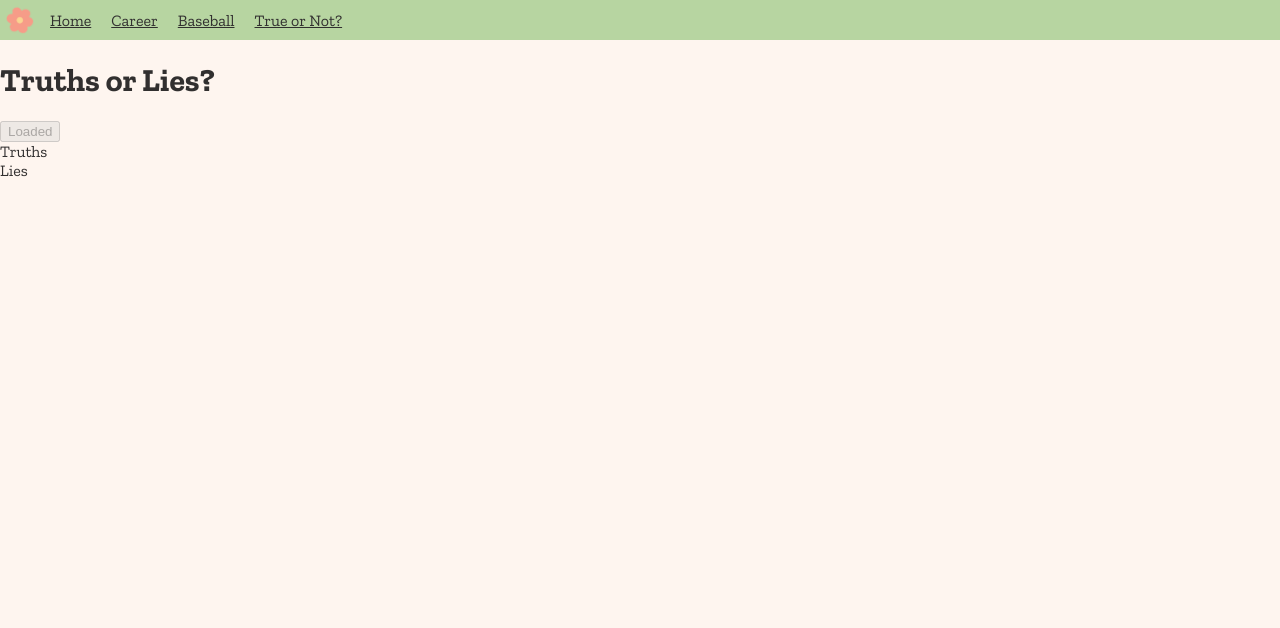
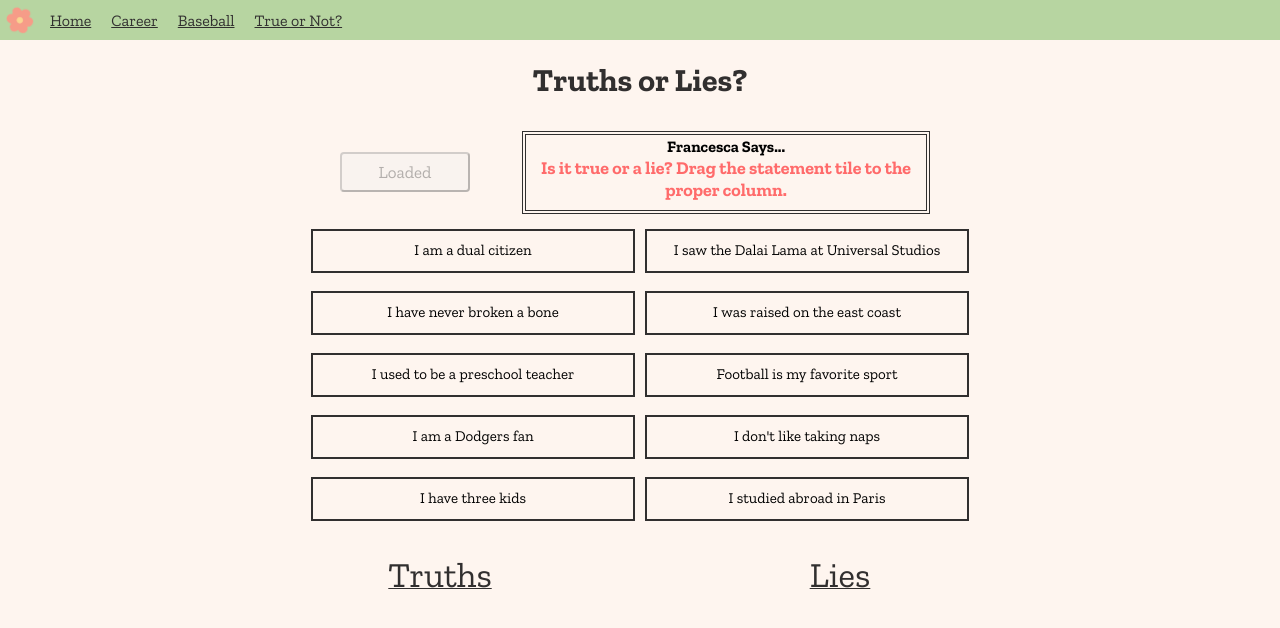
Before and after one commit to cramerfam/CS601_TermProject_Cramer, a plain HTML site: page truthorlie.html in a window 1280 px wide. Both pictures are taken after a click on the button "Try Your Luck!". Drawn offline with nearby package versions, Linux system fonts and the light colour scheme; no server answers.

Commit message:
truth or lie updates

```diff
--- a/truthorlie.html
+++ b/truthorlie.html
@@ -20,14 +20,20 @@
         <a href="./truthorlie.html">True or Not?</a>
     </div>
 
+    <div id="container">
          <h1>Truths or Lies?</h1>
+        <div id="infoContainer">
             <button id="loadButton">Try Your Luck!</button>
+            <div id="info">
+                <span id="says">Francesca Says...</span>
+                <div id="explanationText">Click the button to play!</div>
+            </div>
+        </div>
 
         <!-- Draggable Elements -->
         <div id="canvasContainer"></div>
 
         <!-- Drop Zones -->
-    <div id="info"></div>
         <div id="sorting-area">
 
             <!-- Truths -->
@@ -40,6 +46,8 @@
                 <span class="dropTitle">Lies</span>
             </div>
         </div>
+    </div>
+
 
 </body>
 </html>
--- a/truthslies/css/truthslies.css
+++ b/truthslies/css/truthslies.css
@@ -0,0 +1,88 @@
+#container {
+    display: flex;
+    flex-direction: column;
+    align-items: center;
+    justify-content: center;
+}
+
+canvas {
+    border: 2px solid #312F2F;
+    margin: 5px;
+}
+
+#canvasContainer {
+    grid-template-columns: repeat(2, 1fr);
+    display: grid;
+    height: 310px;
+    margin-bottom: 20px;
+}
+
+#sorting-area {
+    display: grid;
+    grid-template-columns: repeat(2, 1fr);
+    align-items: start;
+}
+
+#infoContainer {
+    width: 600px;
+    display: flex;
+    flex-direction: row;
+    align-items: center;
+    justify-content: space-between;
+}
+
+#info {
+    text-align: center;
+    font-size: 18px;
+    font-weight: bold;
+    color: #FF6B6B;
+    height: 75px;
+    width: 400px;
+    margin: 10px;
+    border: 4px #312F2F double;
+}
+
+#trueDropZone {
+    width: 400px;
+    height: 600px;
+    display: flex;
+    flex-direction: column;
+    align-items: center;
+}
+
+#trueDropZone > canvas {
+    align-items: center;
+    justify-content: flex-start;
+}
+
+#falseDropZone {
+    width: 400px;
+    height: 600px;
+    display: flex;
+    flex-direction: column;
+    align-items: center;
+}
+
+.dropTitle {
+    font-size: 35px;
+    text-decoration: underline 1px solid;
+}
+
+button {
+    width: 130px;
+    height: 40px;
+    border-radius: 4px;
+    font-size: 17px;
+    font-family: "Zilla Slab", serif;
+}
+
+#says {
+    color: black;
+    font-size: 16px;
+    padding-bottom: 5px;
+}
+
+#explanationText {
+    padding-right: 5px;
+    padding-left: 5px;
+}
--- a/truthslies/js/truthslies.js
+++ b/truthslies/js/truthslies.js
@@ -1,9 +1,10 @@
 //API URL as constant
-const statementsApi   = 'https://cramerfam.github.io/CS601_TermProject_Cramer/models/truthslies.json';
+const statementsApi   = 'https://cramerfam.github.io/CS601_TermProject_Cramer/truthslies/models/truthslies.json';
 //DOM elements as constants
 const loadButton      = document.getElementById('loadButton');
 const canvasContainer = document.getElementById('canvasContainer');
 const dropZones       = ['trueDropZone', 'falseDropZone'];
+const infoZone        = document.getElementById('explanationText');
 //Set event names as constants
 const CLICK      = 'click';
 const DRAG_START = 'dragstart';
@@ -25,37 +26,40 @@ loadButton.addEventListener(CLICK, async () => {
     loadButton.disabled = true;
     loadButton.classList.add('loaded');
     loadButton.innerText = 'Loaded';
+    infoZone.innerText = 'Is it true or a lie? Drag the statement tile to the proper column.'
 
     //Get data
     statementsData = await fetchData();
 
-    //Iterate over categories in topics object
-    for (let type in statementsData) {
-        let category = statementsData[type];
-
     //Create a canvas for each statement in each category
-        category.forEach(item => {
+    statementsData.forEach(item => {
         const statement   = item.statement;
         const explanation = item.explanation;
+        const type        = item.type;
+        const id          = item.id;
 
         const canvas = document.createElement('canvas');
-
-            canvas.width = 150;
-            canvas.width = 150;
+        canvas.width = 320;
+        canvas.height = 40;
         canvas.draggable = true;
         canvas.dataset.type = type;
-            canvas.id = statement;
+        canvas.dataset.explanation = explanation;
+        canvas.id = id;
+
+        const context = canvas.getContext("2d");
+        context.textAlign = 'center';
+        context.textBaseline = 'middle';
+        context.font = "15px Zilla Slab";
+        context.fillText(statement, (canvas.width / 2), (canvas.height / 2));
 
         //Set canvas data when drag begins
         canvas.addEventListener(DRAG_START, (e) => {
             e.dataTransfer.setData('text', canvas.id);
-                infoZone.innerText = '';
         })
 
         //Add the canvas to the container
         canvasContainer.appendChild(canvas);
     })
-    }
 })
 
 //Iterate through drop zones
@@ -73,24 +77,29 @@ dropZones.forEach(id => {
     dropZone.addEventListener(DROP, (e) => {
         e.preventDefault();
 
-        const canvasId   = e.dataTransfer.getData('text');
-        const canvas     = document.getElementById(canvasId);
-        const type       = canvas.dataset.type;
+        const canvasId    = e.dataTransfer.getData('text');
+        const canvas      = document.getElementById(canvasId);
+        const dropZone    = document.getElementById(id);
+        const type        = canvas.dataset.type;
+        const explanation = canvas.dataset.explanation;
 
         //If actually true
         if (id === 'trueDropZone' && type === 'true') {
-            container.appendChild(canvas);
+            dropZone.appendChild(canvas);
+            infoZone.innerText = explanation;
         //If actually false
         } else if (id === 'falseDropZone' && type === 'lie') {
-            container.appendChild(canvas);
+            dropZone.appendChild(canvas);
+            infoZone.innerText = explanation;
         } else {
-            console.log("ERROR")
+            infoZone.innerText = "Sorry! Please try again."
         }
 
         //If the canvas container is empty, hide it and show a final message
         if (canvasContainer.children?.length === 0) {
-            canvasContainer.style.display = 'none';
-            loadButton.style.display = 'none';
+            canvasContainer.style.gridTemplateColumns = 'repeat(1, 1fr)';
+            canvasContainer.style.fontSize = '20px';
+            canvasContainer.innerText = 'Great job! You guessed them all!'
         }
     })
 });
```
Lines whose indentation alone changed are shown as unchanged.
